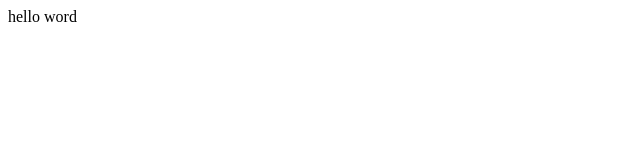
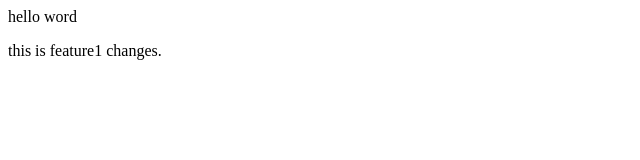
Before and after one commit to suraj-fartiyal/PublicRepo, a plain HTML site: page index.html in a window 1280 px wide. Shown: the whole page, without its empty margins (0-640 px from the left). Drawn offline with Linux system fonts and the light colour scheme.

Commit message:
add new line in index.html

```diff
--- a/index.html
+++ b/index.html
@@ -1 +1,2 @@
 <p>hello word</p>
+<p> this is feature1 changes.</p>
```
